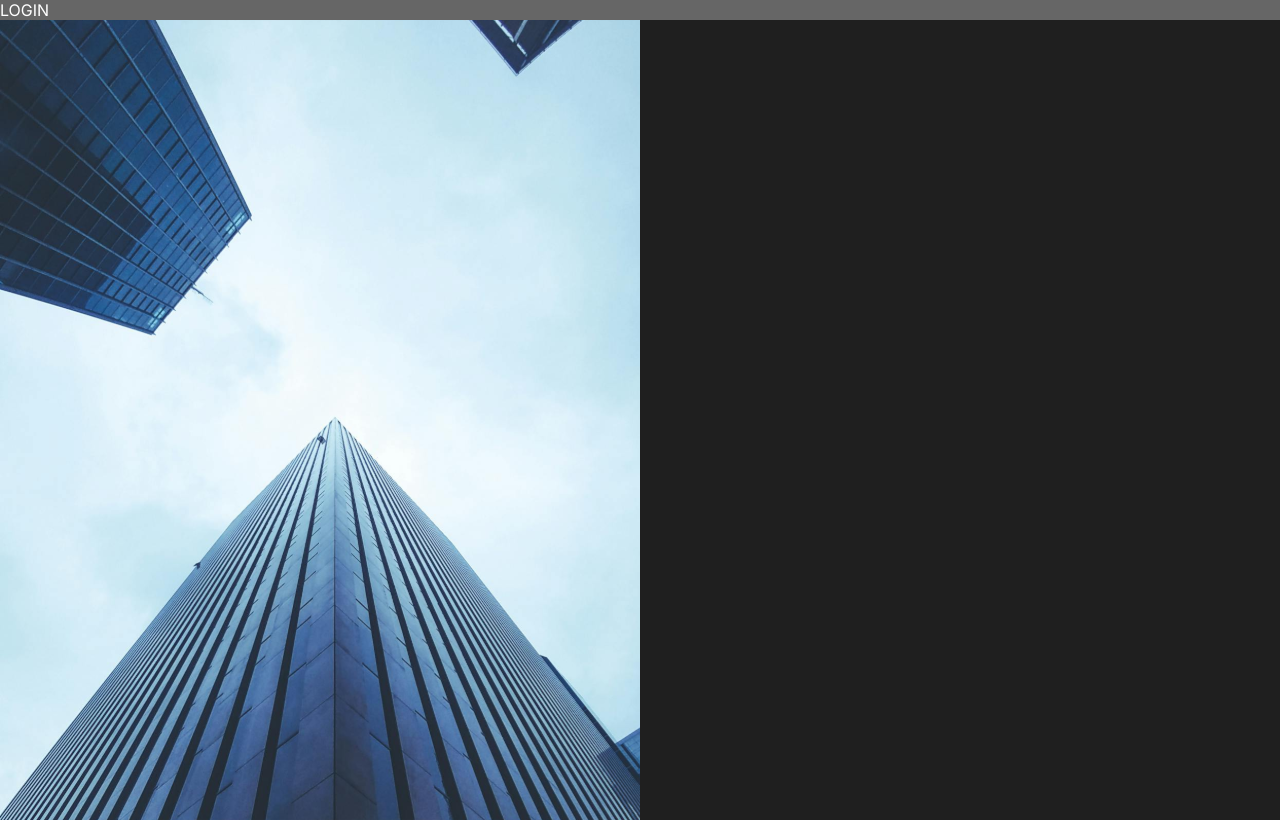
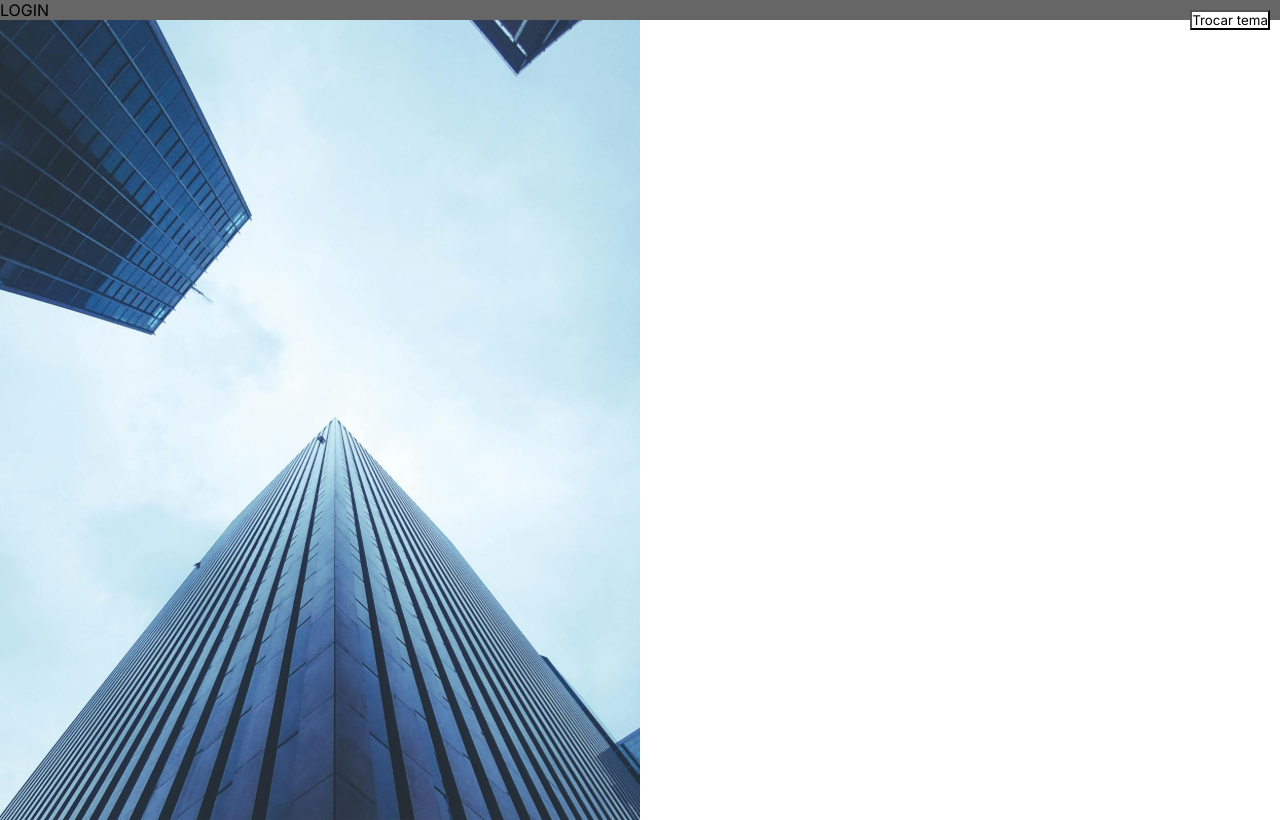
Before and after one commit to KennedyRamos/nedy-sales-dashboard-krs, a React (Vite) app: page / in a window 1280 px wide. Built offline with nearby package versions, Linux system fonts and the light colour scheme.

Commit message:
fix: resolve unused lightTheme/setTheme errors and adjust theme initialization in App.tsx

```diff
--- a/src/App.tsx
+++ b/src/App.tsx
@@ -1,18 +1,34 @@
+import { useState } from "react"
 import { BrowserRouter as Router, Route, Routes } from "react-router-dom"
+import { ThemeProvider } from "styled-components"
+import { GlobalStyle, lightTheme, darkTheme } from "./styles"
 import { Login, Registration, Home, Leads, Profile } from "./pages"
 
 function App() {
+  const [theme, setTheme] = useState(lightTheme)
+
+  const toggleTheme = () => {
+    setTheme(theme === lightTheme ? darkTheme : lightTheme)
+  }
 
   return (
-    <Router>
-      <Routes>
-        <Route path="/" element={<Login/>} />
-        <Route path="/cadastro" element={<Registration/>} />
-        <Route path="/home" element={<Home/>} />
-        <Route path="/leads" element={<Leads/>} />
-        <Route path="/perfil" element={<Profile/>} />
-      </Routes>
-    </Router>
+    <ThemeProvider theme={theme}>
+      <GlobalStyle />
+
+      <button onClick={toggleTheme} style={{ position: "absolute", top: 10, right: 10 }}>
+        Trocar tema
+      </button>
+
+      <Router>
+        <Routes>
+          <Route path="/" element={<Login />} />
+          <Route path="/cadastro" element={<Registration />} />
+          <Route path="/home" element={<Home />} />
+          <Route path="/leads" element={<Leads />} />
+          <Route path="/perfil" element={<Profile />} />
+        </Routes>
+      </Router>
+    </ThemeProvider>
   )
 }
 
--- a/src/main.tsx
+++ b/src/main.tsx
@@ -1,15 +1,12 @@
 import React from 'react'
-import { ThemeProvider } from 'styled-components'
 import ReactDOM from 'react-dom/client'
 import App from './App.tsx'
-import { GlobalStyle, darkTheme, lightTheme } from './styles/'
+
 
 
 ReactDOM.createRoot(document.getElementById('root')!).render(
   <React.StrictMode>
-    <ThemeProvider theme={darkTheme}>
-      <GlobalStyle />
-      <App />
-    </ThemeProvider>
+
+    <App />
   </React.StrictMode>,
 )
```
